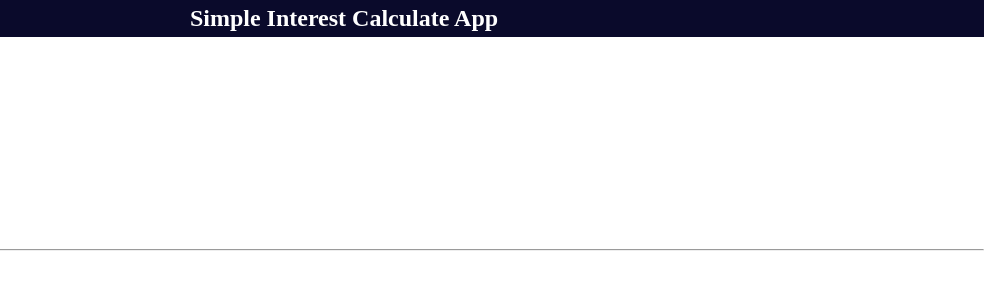
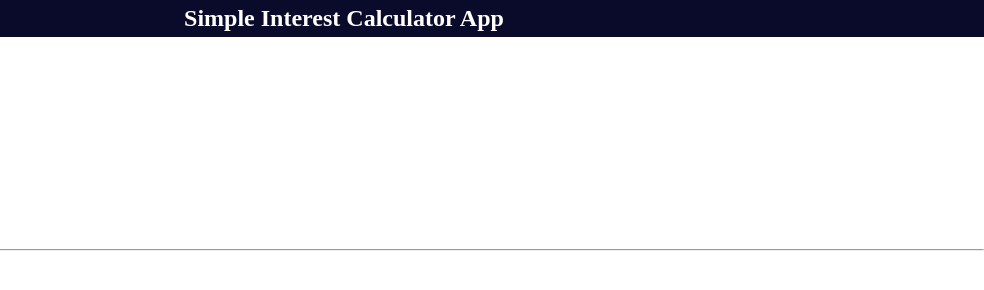
Before and after one commit to Himanshu-kushwaha3/s.i, a plain HTML site: page index.html in a window 1280 px wide. Shown: the full height of the page, 296-1280 px from the left. Drawn offline with Linux system fonts and the light colour scheme.

Commit message:
Update index.html

```diff
--- a/index.html
+++ b/index.html
@@ -40,7 +40,7 @@
     </style>
 </head>
 <body>
-    <h2>Simple Interest Calculate App</h2><br><br>
+    <h2>Simple Interest Calculator App</h2><br><br>
     <table>
         <tr>
             <td>
```
